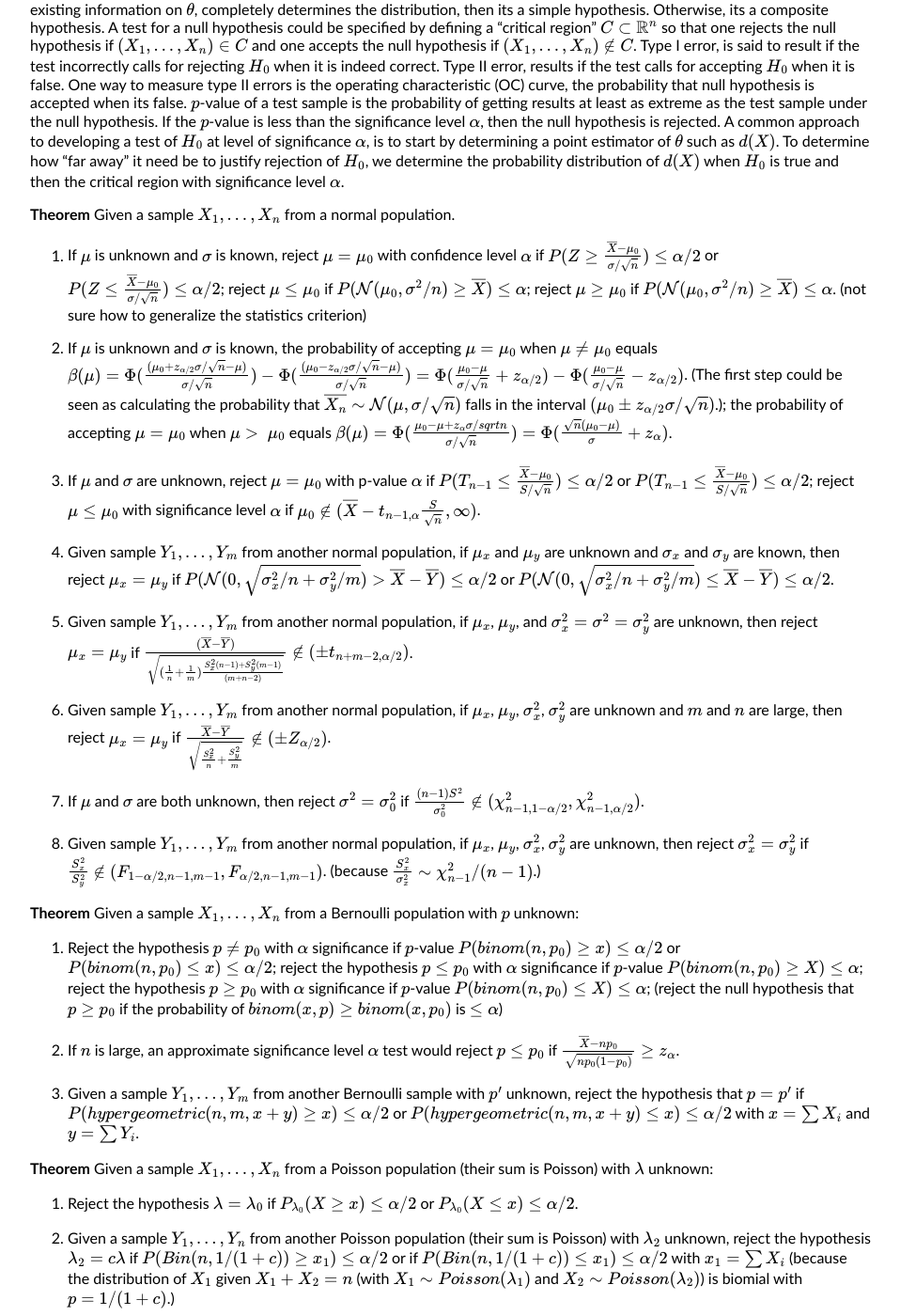
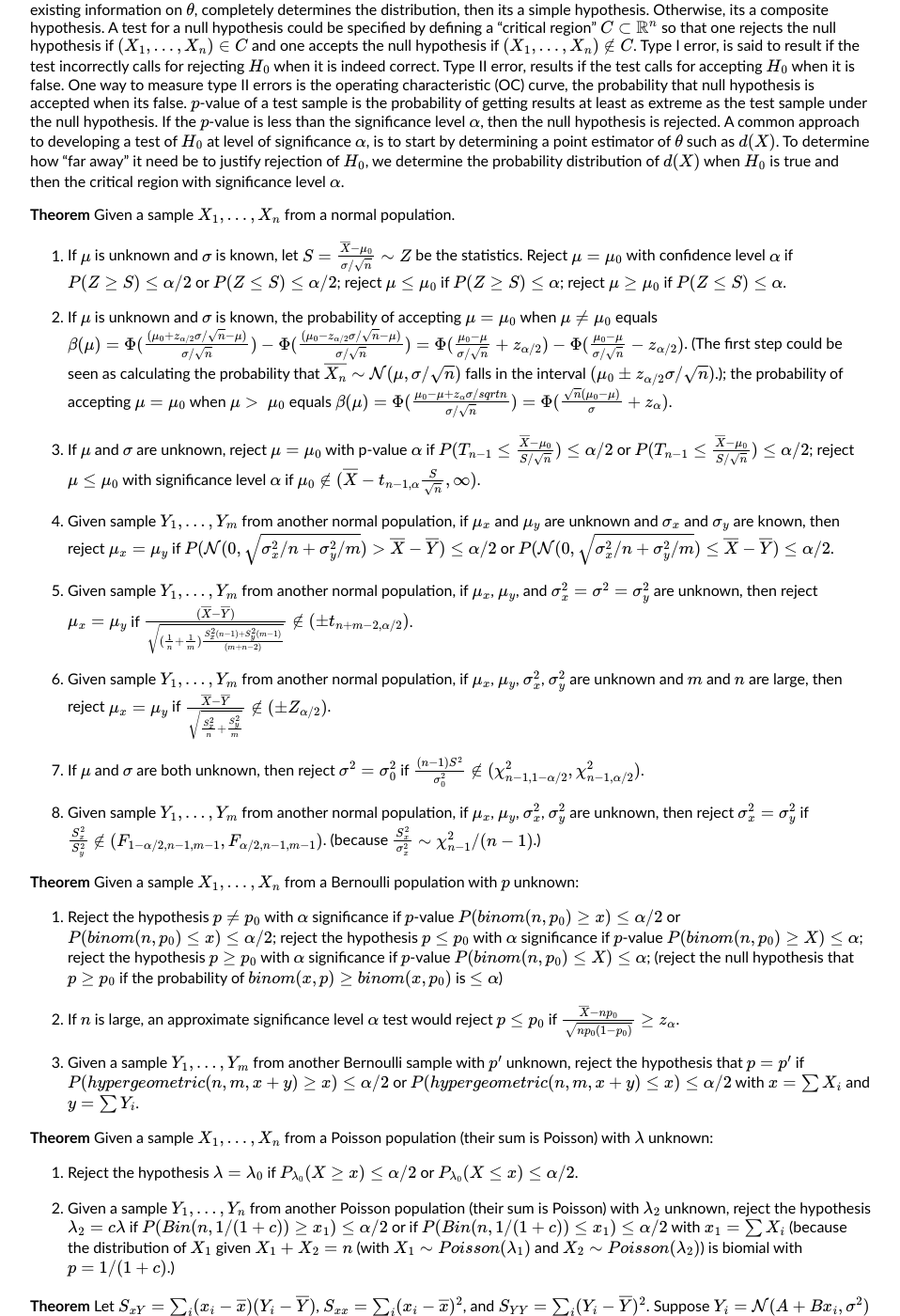
Before and after one commit to henryzhang11/questions-I-have, a Jekyll site: the page built from _posts/2023-08-20-probability-theory-review.md, in a window 1280 px wide and 1400 px high, scrolled down 5331 px. Shown: the whole window at 94% size, without its empty margins (160-1118 px from the left). Built offline with Jekyll 4.4.1, drawn with Linux system fonts in a browser that asks for light colours; formulas are drawn with MathJax 3; some of the changed text lies outside the part shown.

Commit message:
Update 2023-08-20-probability-theory-review.md

```diff
--- a/_posts/2023-08-20-probability-theory-review.md
+++ b/_posts/2023-08-20-probability-theory-review.md
@@ -140,7 +140,7 @@ title: "probability theory review"
 **Definition** A null hypothesis is a statement about parameters $\theta$ of a population distribution. If the null hypothesis, along with existing information on $\theta$, completely determines the distribution, then its a simple hypothesis. Otherwise, its a composite hypothesis. A test for a null hypothesis could be specified by defining a "critical region" $C\subset \mathbb{R}^n$ so that one rejects the null hypothesis if $(X_1,...,X_n)\in C$ and one accepts the null hypothesis if $(X_1,...,X_n)\notin C$. Type I error, is said to result if the test incorrectly calls for rejecting $H_0$ when it is indeed correct. Type II error, results if the test calls for accepting $H_0$ when it is false. One way to measure type II errors is the operating characteristic (OC) curve, the probability that null hypothesis is accepted when its false. $p$-value of a test sample is the probability of getting results at least as extreme as the test sample under the null hypothesis. If the $p$-value is less than the significance level $\alpha$, then the null hypothesis is rejected. A common approach to developing a test of $H_0$ at level of significance $\alpha$, is to start by determining a point estimator of $\theta$ such as $d(X)$. To determine how “far away” it need be to justify rejection of $H_0$, we determine the probability distribution of $d(X)$ when $H_0$ is true and then the critical region with significance level $\alpha$.
 
 **Theorem** Given a sample $X_1,...,X_n$ from a normal population.
-1. If $\mu$ is unknown and $\sigma$ is known, reject $\mu=\mu_0$ with confidence level $\alpha$ if $P(Z\geq\frac{\overline{X}-\mu_0}{\sigma/\sqrt{n}})\leq\alpha/2$ or $P(Z\leq\frac{\overline{X}-\mu_0}{\sigma/\sqrt{n}})\leq\alpha/2$; reject $\mu\leq\mu_0$ if $P(\mathcal{N}(\mu_0,\sigma^2/n)\geq \overline{X})\leq\alpha$; reject $\mu\geq\mu_0$ if $P(\mathcal{N}(\mu_0,\sigma^2/n)\geq \overline{X})\leq\alpha$. (not sure how to generalize the statistics criterion)
+1. If $\mu$ is unknown and $\sigma$ is known, let $S=\frac{\overline{X}-\mu_0}{\sigma/\sqrt{n}}\sim Z$ be the statistics. Reject $\mu=\mu_0$ with confidence level $\alpha$ if $P(Z\geq S)\leq\alpha/2$ or $P(Z\leq S)\leq\alpha/2$; reject $\mu\leq\mu_0$ if $P(Z\geq S)\leq\alpha$; reject $\mu\geq\mu_0$ if $P(Z\leq S)\leq\alpha$.
 
 2. If $\mu$ is unknown and $\sigma$ is known, the probability of accepting $\mu=\mu_0$ when $\mu\neq \mu_0$ equals $\beta(\mu)=\Phi(\frac{(\mu_0+z_{\alpha/2}\sigma/\sqrt{n}-\mu)}{\sigma/\sqrt{n}})-\Phi(\frac{(\mu_0-z_{\alpha/2}\sigma/\sqrt{n}-\mu)}{\sigma/\sqrt{n}})=\Phi(\frac{\mu_0-\mu}{\sigma/\sqrt{n}}+z_{\alpha/2})-\Phi(\frac{\mu_0-\mu}{\sigma/\sqrt{n}}-z_{\alpha/2})$. (The first step could be seen as calculating the probability that $\overline{X_n}\sim\mathcal{N}(\mu,\sigma/\sqrt{n})$ falls in the interval $(\mu_0\pm z_{\alpha/2}\sigma/\sqrt{n})$.); the probability of accepting $\mu=\mu_0$ when $\mu \>\ \mu_0$ equals $\beta(\mu)=\Phi(\frac{\mu_0-\mu+z_\alpha\sigma/sqrt{n}}{\sigma/\sqrt{n}})=\Phi(\frac{\sqrt{n}(\mu_0-\mu)}{\sigma}+z_\alpha)$.
 
```
Also changed, not shown: other parts of _posts/2023-08-20-probability-theory-review.md (+2 -0 lines).
